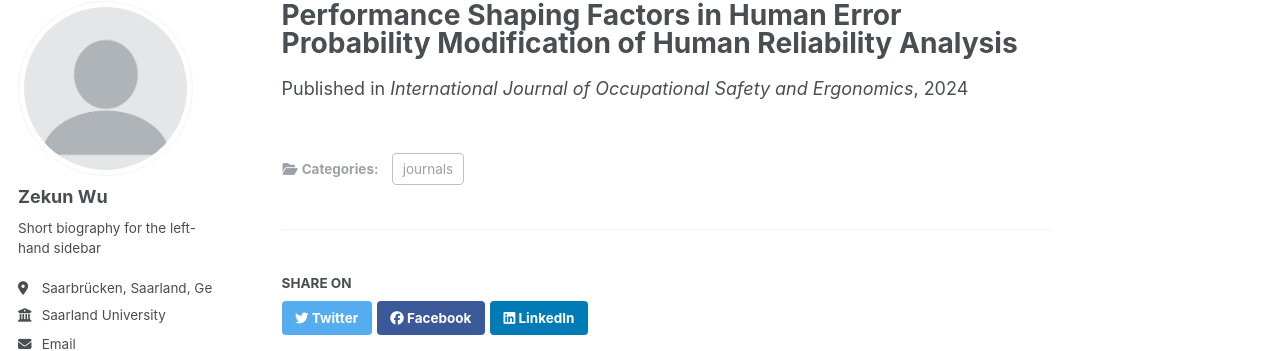
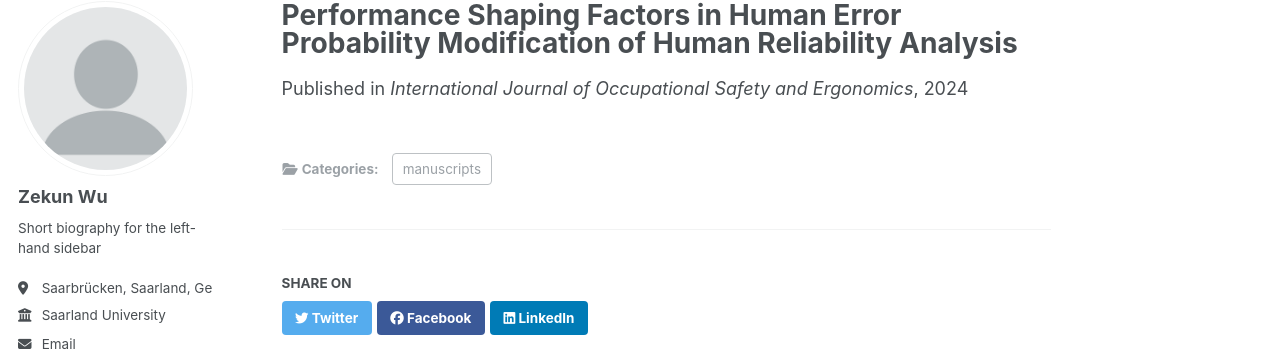
Before and after one commit to zekun-wu/zekun-wu.github.io, a Jekyll site: the page built from _publications/2018-IJOSE.md, in a window 1280 px wide and 935 px high. Shown: the part 105-456 px from the top of the window. Built offline with Jekyll 4.4.1, drawn with Linux system fonts in a browser that asks for light colours; some web fonts are replaced.

Commit message:
More change on publication

```diff
--- a/_publications/2018-IJOSE.md
+++ b/_publications/2018-IJOSE.md
@@ -1,7 +1,7 @@
 ---
 title: "Performance Shaping Factors in Human Error Probability Modification of Human Reliability Analysis"
 collection: publications
-category: journals
+category: manuscripts
 venue: "International Journal of Occupational Safety and Ergonomics"
 paperurl: "https://doi.org/10.1080/10803548.2018.1498655"
 ---
```
Also changed, not shown: _publications/2019-QREI.md (+1 -1 lines).
